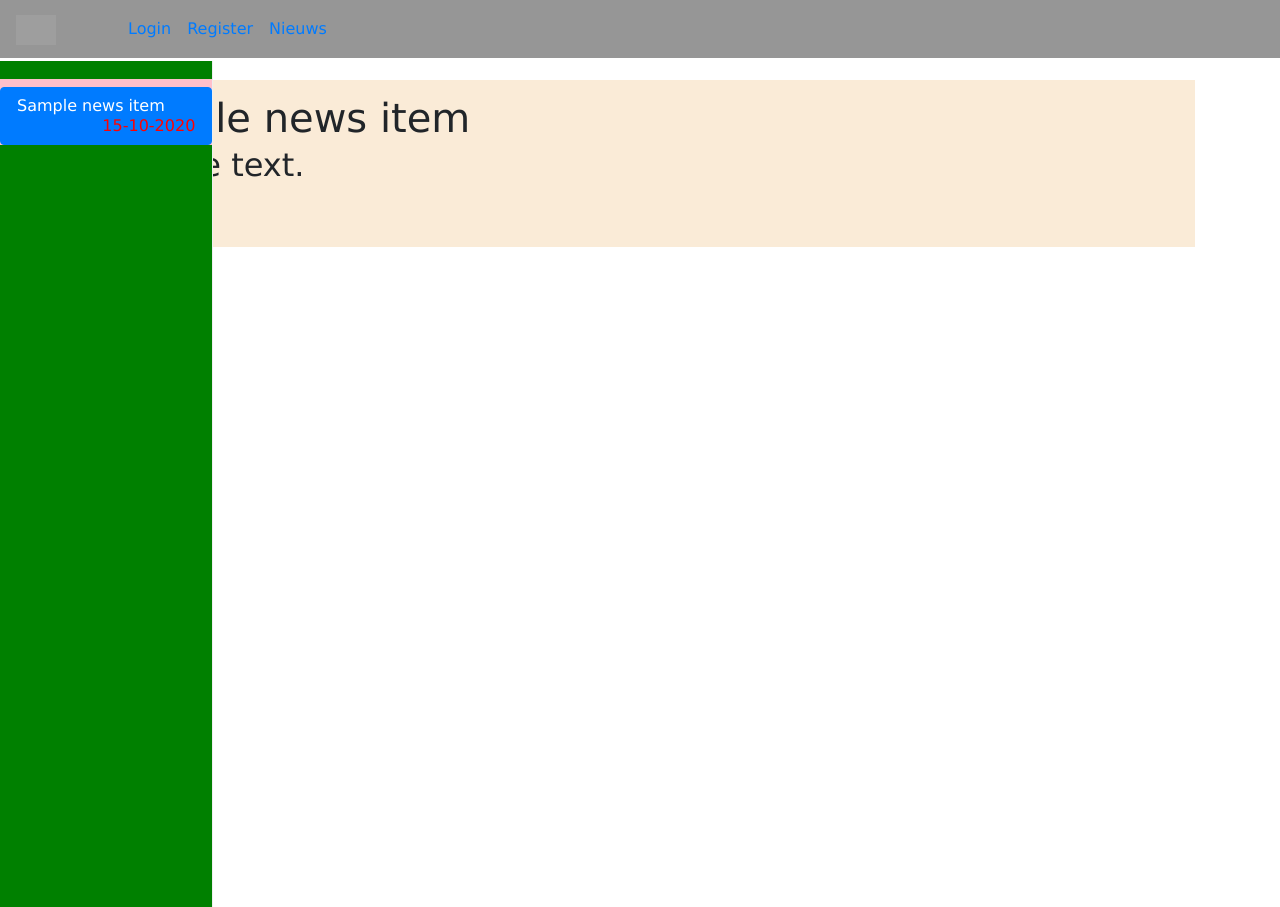
After one commit to hgjd/opengym, a Django app: template coursemanaging/templates/coursemanaging/news.html in a window 1280 px wide. The commit adds this page. Run offline with Django 3.2, Linux system fonts and the light colour scheme; the template is opened without the code that fills it: most values are stand-ins (such as "Sample title", 1, 10 or a date in 2020); some libraries are stand-ins or nearby versions; grey boxes are pictures that could not be loaded.

Commit message:
add news overview page

```diff
--- a/coursemanaging/models.py
+++ b/coursemanaging/models.py
@@ -5,6 +5,7 @@ from django.contrib.auth.models import AbstractUser, PermissionsMixin
 from django.core.exceptions import ValidationError
 from django.core.mail import send_mail
 from django.db import models
+from django.utils import timezone
 from django.utils.translation import gettext as _
 
 
@@ -127,6 +128,7 @@ class NewsItem(models.Model):
     short_text = models.TextField(null=True, blank=True)
     title = models.CharField(max_length=200)
     image = models.ImageField(null=True, blank=True)
+    publication_date = models.DateTimeField(default=timezone.now, null=False, blank=False)
 
     def __str__(self):
         return self.title
--- /dev/null
+++ b/coursemanaging/templates/coursemanaging/news-item.html
@@ -0,0 +1,3 @@
+<h1>{{news_item.title}}</h1>
+<h2>{{news_item.short_text}}</h2>
+<p>{{news_item.text}}</p>
--- /dev/null
+++ b/coursemanaging/templates/coursemanaging/news.html
@@ -0,0 +1,33 @@
+{% extends "base.html" %}
+{% load static %}
+{% block extra_head %}
+<link rel="stylesheet" type="text/css" href="{% static 'opengym/news.css' %}"/>
+<script src="{% static 'opengym/news.js' %}"></script>
+<script type="text/javascript">
+      window.CSRF_TOKEN = "{{ csrf_token }}";
+
+</script>
+{% endblock %}
+{% block content %}
+<div class="container-fluid">
+    <div class="row">
+        <div class="sidebar col-sm-2 hidden-xs">
+            <ul class="nav nav-pills flex-column">
+                {% for news_item in news_items %}
+                <li class="nav-item">
+                    <button id="{{news_item.id}}" type="button" class="nav-link btn btn-primary news-link">
+                        <div>{{news_item.title}}</div>
+                        <time>{{news_item.publication_date|date:"d-g-o"}}</time>
+                    </button>
+                </li>
+                {% endfor %}
+            </ul>
+        </div>
+        <main class="w-100 p-3 news-item" role="main">
+            <h1>{{news_item.title}}</h1>
+            <h2>{{news_item.short_text}}</h2>
+            <p>{{news_item.text}}</p>
+        </main>
+    </div>
+</div>
+{% endblock %}
--- /dev/null
+++ b/opengym/static/opengym/news.css
@@ -0,0 +1,43 @@
+.sidebar {
+  position: fixed;
+  top: 47px;
+  bottom: 0;
+  left: 0;
+  z-index: 1000;
+  padding: 20px;
+  overflow-x: hidden;
+  overflow-y: auto; /* Scrollable contents if viewport is shorter than content. */
+  border-right: 1px solid #eee;
+  height: 100%;
+  background:green;
+  padding-left: 0;
+  padding-right: 0;
+  padding-top:2em;
+}
+
+.sidebar .nav {
+background :pink;
+width:100%
+}
+
+.sidebar .nav-link{
+margin-top:0.5em;
+width:100%
+}
+
+.nav-link time{
+color:red;
+float:right;
+}
+
+.nav-link div{
+float:left;
+}
+
+.sidebar .nav-item {
+width:100%
+}
+
+.news-item{
+background-color:AntiqueWhite ;
+}
--- /dev/null
+++ b/opengym/static/opengym/news.js
@@ -0,0 +1,20 @@
+(function($) {
+
+"use strict";
+$(document).on('click', '.news-link', function(){
+     var id = $(this).attr("id");
+     $.ajax({
+        type: 'POST',
+        url: '/news/',
+        data: {'csrfmiddlewaretoken': window.CSRF_TOKEN,
+        'news_item_id':id,},
+        success: function(data) {
+            $('.news-item').html(data);
+        },
+        error: function(xhr, status, error) {
+            alert(error);
+        }
+    });
+});
+
+})(jQuery);
--- a/opengym/templates/base.html
+++ b/opengym/templates/base.html
@@ -39,6 +39,9 @@
             <a class="nav-link" href="#">Register</a>
         </li>
         {% endif %}
+        <li>
+            <a class="nav-link" href="{% url 'coursemanaging:news' %}">Nieuws</a>
+        </li>
 
     </ul>
     <ul class="nav navbar-nav navbar-right mr-5">
--- a/opengym/templates/opengym/landing.html
+++ b/opengym/templates/opengym/landing.html
@@ -63,7 +63,7 @@
                 <img class="first-slide" src="{{ bulletins.0.news_item.image.url }}">
                 <div class="container">
                     <div class="carousel-caption d-none d-md-block text-left">
-                        <h1>{{ bulletins.0.news_item.title }}</h1>
+                        <h1><a href="{% url 'coursemanaging:news' bulletins.0.news_item.id %}">{{ bulletins.0.news_item.title }}</a></h1>
                         <p>{{ bulletins.0.news_item.short_text }}</p>
                     </div>
                 </div>
@@ -72,7 +72,7 @@
                 <img class="second-slide" src="{{ bulletins.1.news_item.image.url }}">
                 <div class="container">
                     <div class="carousel-caption d-none d-md-block">
-                        <h1>{{ bulletins.1.news_item.title }}</h1>
+                        <h1><a href="{% url 'coursemanaging:news' bulletins.1.news_item.id %}">{{ bulletins.1.news_item.title }}</a></h1>
                         <p>{{ bulletins.1.news_item.short_text }}</p>
                     </div>
                 </div>
@@ -81,7 +81,7 @@
                 <img class="third-slide" src="{{ bulletins.2.news_item.image.url }}">
                 <div class="container">
                     <div class="carousel-caption d-none d-md-block text-right">
-                        <h1>{{ bulletins.2.news_item.title }}</h1>
+                       <h1><a href="{% url 'coursemanaging:news' bulletins.2.news_item.id %}">{{ bulletins.2.news_item.title }}</a></h1>
                         <p>{{ bulletins.2.news_item.short_text }}</p>
                     </div>
                 </div>
```
Also changed, not shown: coursemanaging/urls.py (+6 -1 lines), coursemanaging/views.py (+22 -1 lines), opengym/static/opengym/style.css (line endings or trailing spaces).
